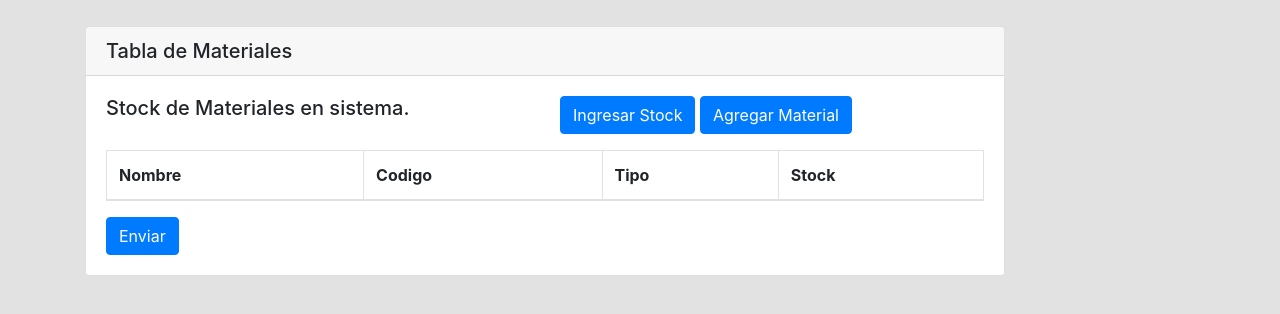
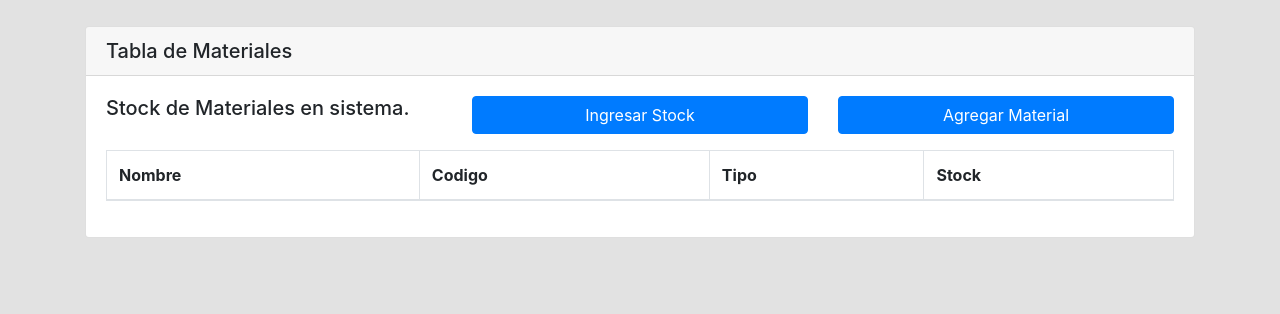
Before and after one commit to adamraven123/Proyecto-Desarrollo-Wen, a Django app: page /add_stock/ in a window 1280 px wide. Shown: the part 58-372 px from the top of the page. Run offline with Django 3.2, Linux system fonts and the light colour scheme; data that the repository does not hold is empty; some libraries are stand-ins or nearby versions.

Commit message:
Cambios en el formulario

```diff
--- a/core/templates/ingresar_stock.html
+++ b/core/templates/ingresar_stock.html
@@ -6,7 +6,7 @@
 {% block content %}
 <div class = "container">
 	<div class="row">
-		<div class="col-lg-10 col-offset-4">
+		<div class="col-lg-12 col-offset-4">
 			<div class="card">
 				<h5 class="card-header">{{tabla}}</h5>
 				<div class="card-body">
@@ -15,23 +15,22 @@
 					<h5 class="card-title">Stock de Materiales en sistema.</h5>
 						</div>
 						<div class="col">
-					<button type="button" class="btn btn-primary" data-toggle="modal" data-target="#ModalStock">
-			  		Ingresar Stock</button>
-			  					<!-- Button trigger modal -->
-						<button type="button" class="btn btn-primary" data-toggle="modal" data-target="#AgregarMaterial">
-						  Agregar Material
-						</button>
+					<button type="button" class="btn btn-primary btn-block" data-toggle="modal" data-target="#ModalStock">Ingresar Stock</button>
 						</div>
+			  			<div class="col">
+			  			<!-- Button trigger modal -->
+						<button type="button" class="btn btn-primary btn-block" data-toggle="modal" data-target="#AgregarMaterial">Agregar Material</button>
+			  			</div>
 					</div>
 					<!-- Button trigger modal -->
 					<p class="card-text"></p>
 					<table class="table table-bordered" id="tabla1">
 					    <thead>
 					        <tr>
-					            <th>Nombre</th>
-					            <th>Codigo</th>
-					            <th>Tipo</th>
-					            <th>Stock</th>
+					            <th scope="col">Nombre</th>
+					            <th scope="col">Codigo</th>
+					            <th scope="col">Tipo</th>
+					            <th scope="col">Stock</th>
 					        </tr>
 					    </thead>
 					    <tbody id="tbody">
@@ -45,7 +44,6 @@
 					        {% endfor %}
 					    </tbody>
 					</table>
-					<a type="submit" value="Enviar" id="hola" class="btn btn-primary text-white">Enviar</a>
 				</div>
 			</div>
 		</div>
@@ -113,12 +111,6 @@
 			      <div class="modal-body">
 						<form action="" method="POST" enctype="multipart/form-data"> {% csrf_token %}
 							<div class="form-group row">
-								<label class="col-md-3 col-form-label" for="id_codigo">Codigo:</label>
-								<div class="col-md-9">
-			  						<input type="text" class="form-control" name="codigo" id="id_codigo" required="">
-			  					</div>
-			  				</div>
-							<div class="form-group row">
 								<label class="col-md-3 col-form-label" for="id_nombre">Nombre:</label>
 								<div class="col-md-9">
 			  						<input type="text" class="form-control" name="nombre" id="id_nombre" required="">
@@ -142,6 +134,12 @@
 									</select>
 								</div>
 							</div>
+							<div class="form-group row">
+								<label class="col-md-3 col-form-label" for="id_cantidad">Cantidad:</label>
+								<div class="col-md-9">
+			  						<input type="int" class="form-control" name="codigo" id="id_cantidad" required="">
+			  					</div>
+			  				</div>
 						</form>
 			      </div>
 			      <div class="modal-footer">
@@ -194,16 +192,16 @@
             });
         });
      	$("#enviar2").click(function(){
-            var codigo = $('#id_codigo').val();
             var nombre = $('#id_nombre').val();
             var tipo = $('#id_tipo').val();
             var medida = $('#id_medida').val();
+            var cantidad = $('#id_cantidad').val();
             var data = {
                 csrfmiddlewaretoken: "{{csrf_token}}",
-                codigo: codigo,
                 nombre: nombre,
                 tipo: tipo,
                 medida: medida,
+                codigo: cantidad,
             }
 
             $.ajax({
--- a/core/views.py
+++ b/core/views.py
@@ -44,14 +44,13 @@ def crearMaterial(request):
 		medida = request.POST["medida"]
 		tipo = request.POST["tipo"]
 		nombre = request.POST["nombre"]
-		codigo = request.POST["codigo"]
+		cantidad = request.POST["cantidad"]
 		stock = Stock.objects.create(
 			medida = medida,
-			cantidad = 0,
+			cantidad = cantidad,
 			)
 		stock.save()
 		mater = Material.objects.create(
-			cod = medida,
 			tipo = tipo,
 			nombre = nombre,
 			stock= stock,
```
